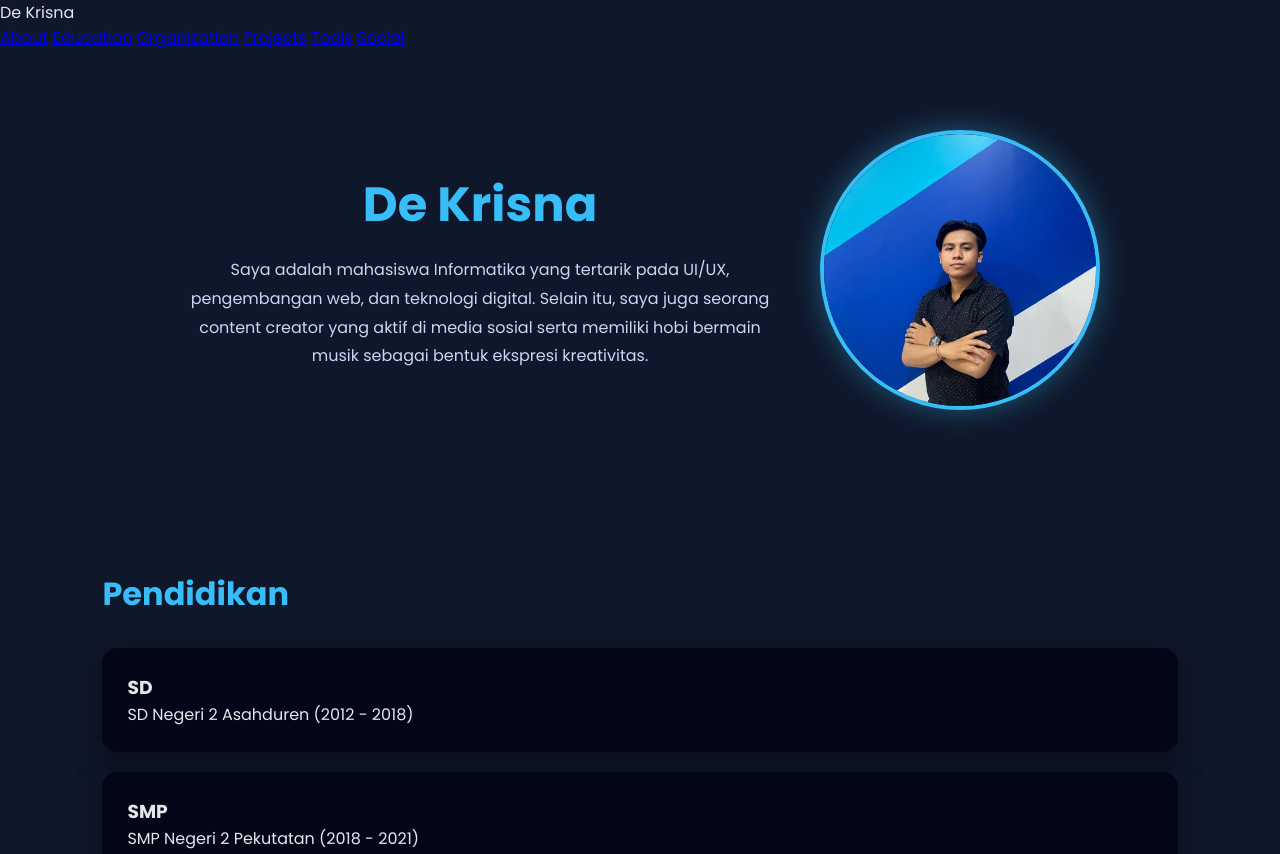
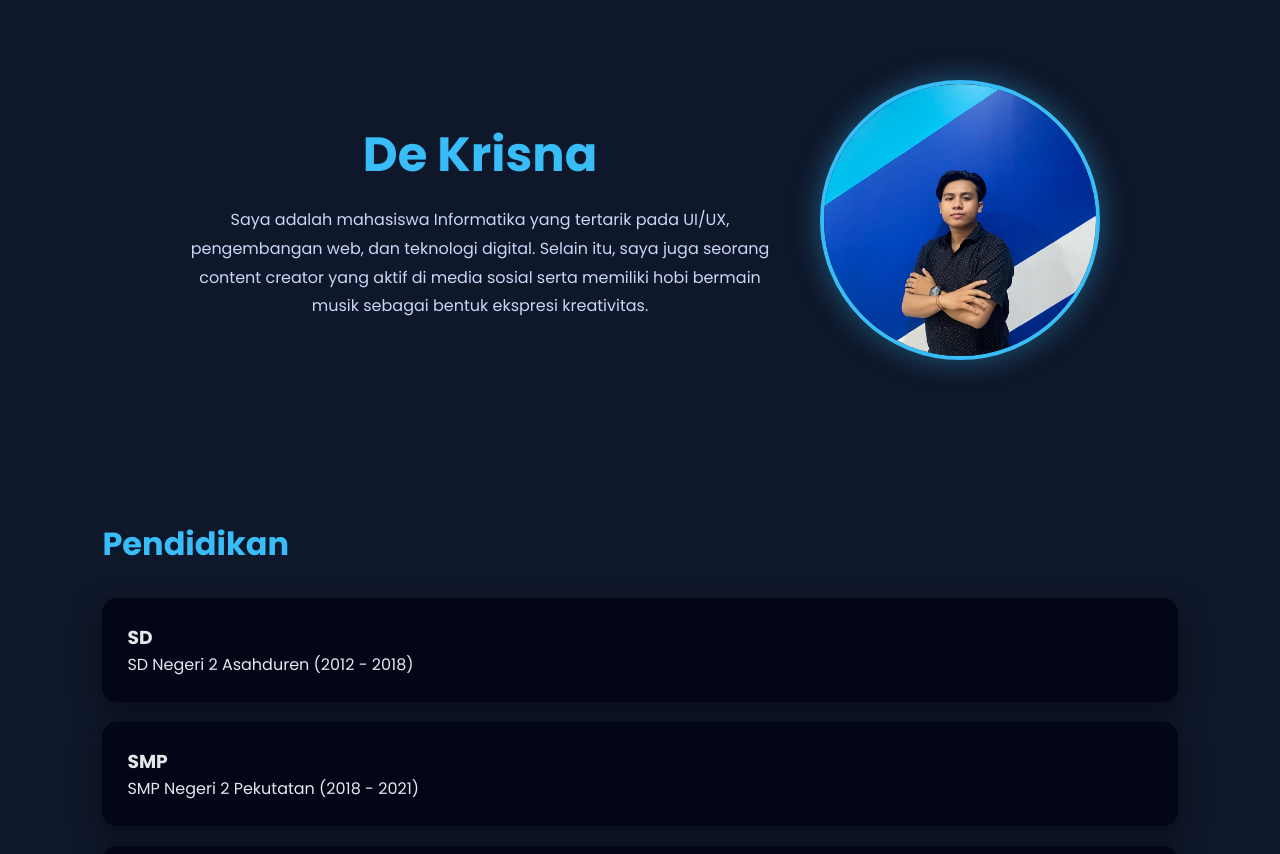
Before and after one commit to DeKrisnaa/dekrisna_portofolio, a plain HTML site: page index.html in a window 1280 px wide. Shown: the top 854 px of the page. Drawn offline with Linux system fonts and the light colour scheme.

Commit message:
Fix HTML formatting and structure

```diff
--- a/index.html
+++ b/index.html
@@ -15,21 +15,6 @@
     <link rel="stylesheet" href="style.css">
 </head>
 <body>
-
-    <!-- NAVBAR -->
-    <nav>
-  <div class="nav-container">
-    <div class="nav-logo">De Krisna</div>
-    <div class="nav-menu">
-      <a href="#about">About</a>
-      <a href="#education">Education</a>
-      <a href="#organization">Organization</a>
-      <a href="#projects">Projects</a>
-      <a href="#tools">Tools</a>
-      <a href="#social">Social</a>
-    </div>
-  </div>
-</nav>
 
     <!-- ABOUT -->
     <section id="about" class="hero">
```
